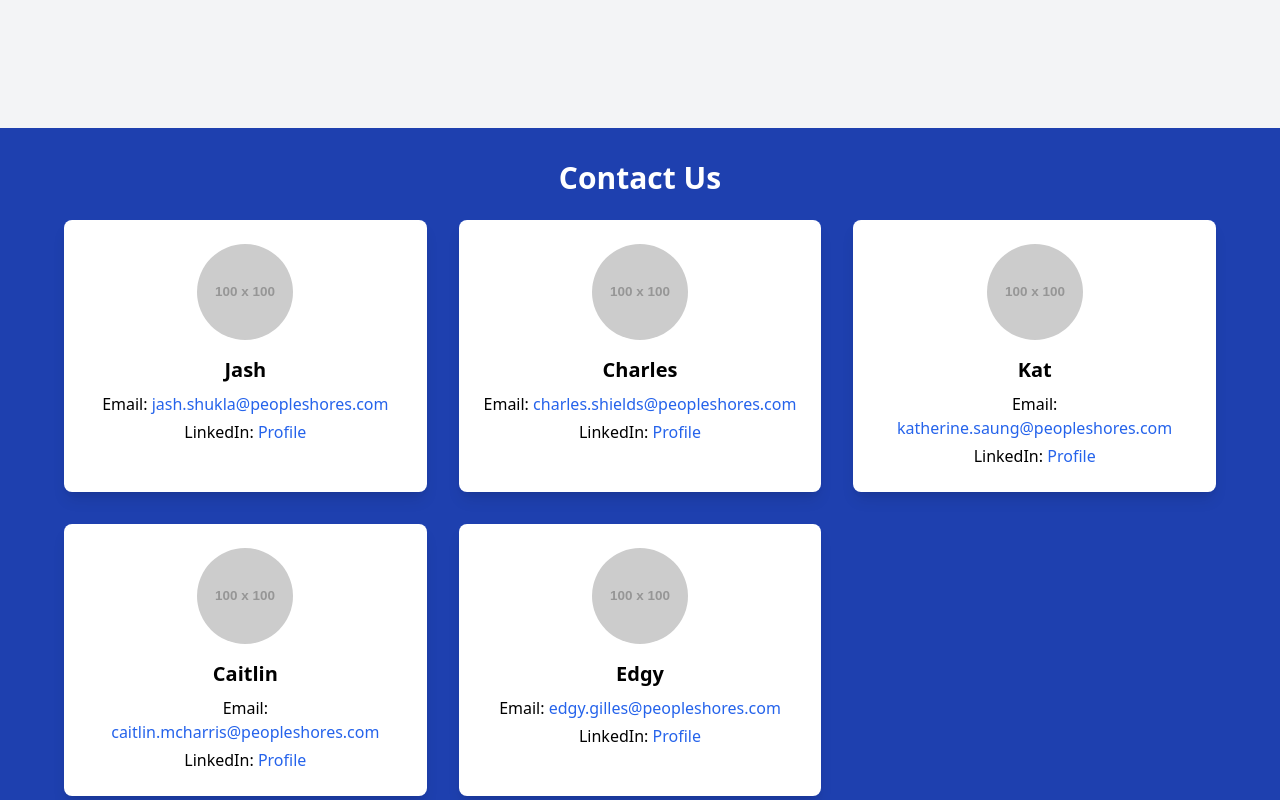
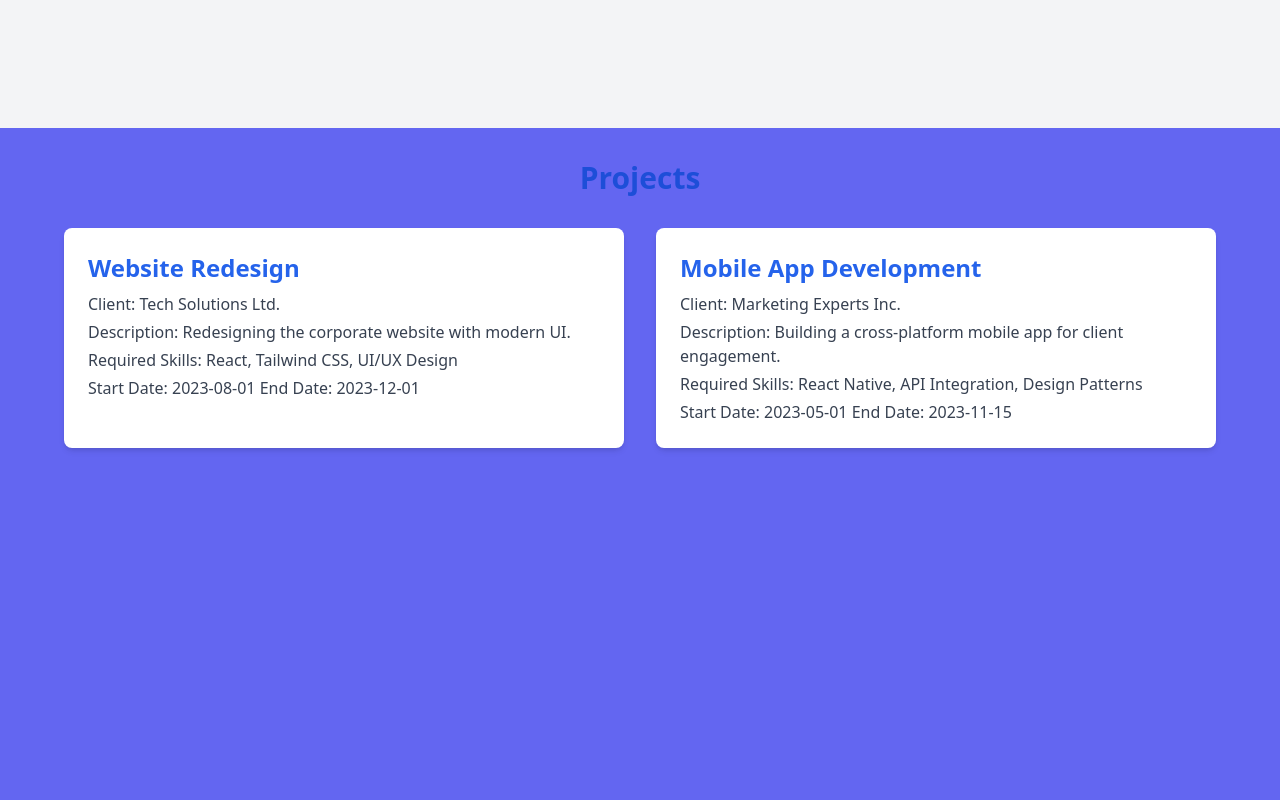
Before and after one commit to KatySaung/Team3AllocationUI, a React (Vite) app: page / in a window 1280 px wide. Shown: the part 3480-4280 px from the top of the page. Built offline with nearby package versions, Linux system fonts and the light colour scheme; no server answers.

Commit message:
updated endpoint to fetch all projects by a name in Project component

```diff
--- a/src/App.jsx
+++ b/src/App.jsx
@@ -6,6 +6,7 @@ import RateCard from "./Components/RateCard/RateCard";
 import Contracts from "./Components/Contracts/Contracts";
 import Contact from "./Components/Contact/Contact";
 import Banner from "./Components/Banner/Banner";
+import Projects from "./Components/Projects/Projects";
 
 function App() {
   return (
@@ -14,7 +15,7 @@ function App() {
       <section id="home" className="p-8">
         <h1 className="text-4xl font-extrabold text-center">
           Welcome to People Shores Allocation System
-          <Banner/>
+          <Banner />
         </h1>
       </section>
       <section id="about" className="p-8 bg-gray-100">
@@ -34,6 +35,9 @@ function App() {
       </section>
       <section id="contracts">
         <Contracts />
+      </section>
+      <section id="projects">
+        <Projects />
       </section>
       <section id="contact">
         <Contact />
--- a/src/Components/Projects/Projects.jsx
+++ b/src/Components/Projects/Projects.jsx
@@ -1,13 +1,16 @@
 import React, { useEffect, useState } from "react";
 
-function Projects() {
+function Projects({ name }) {
   const [projects, setProjects] = useState([]);
 
   // Simulate fetching projects from backend with dummy data fallback
+  //fetch projects by name... Not all projects
   useEffect(() => {
     const fetchProjects = async () => {
       try {
-        const response = await fetch("https://your-api.com/projects"); // Replace with actual API endpoint
+        const response = await fetch(
+          `http://localhost:8080/api/projects/getAllProjects/${name}`
+        ); // Replace with actual API endpoint
         const data = await response.json();
         setProjects(data);
       } catch (error) {
```
